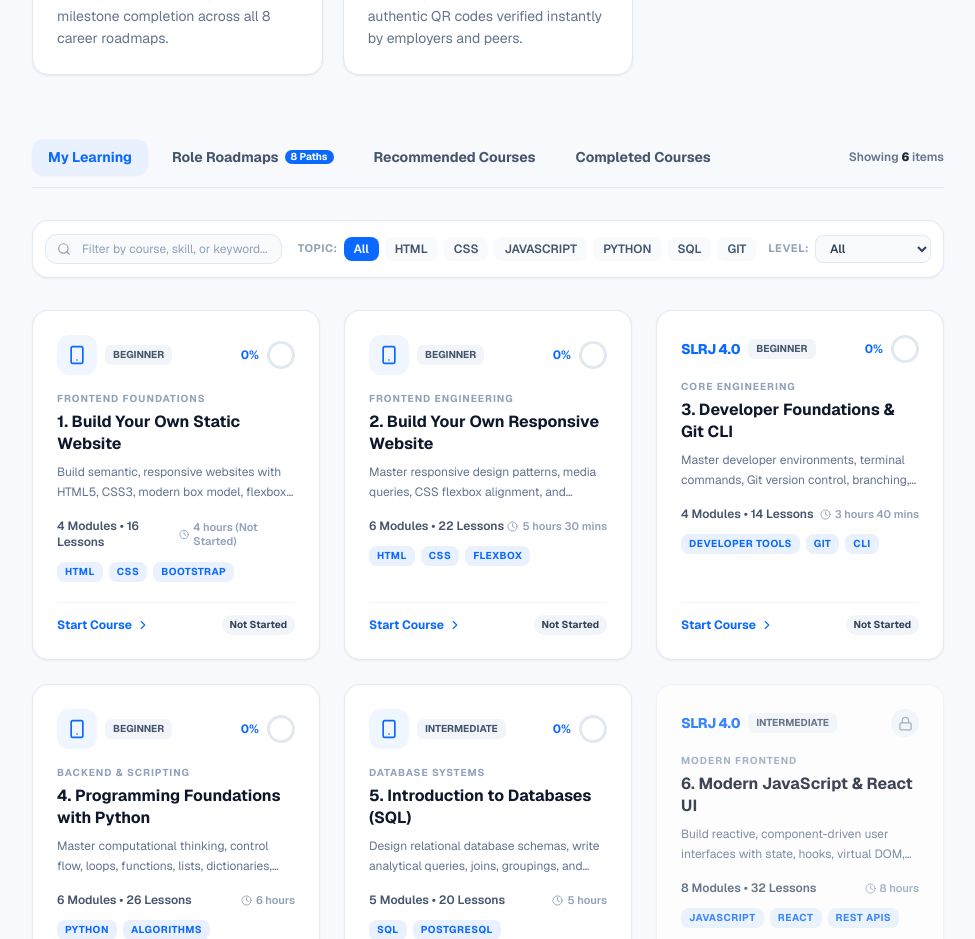
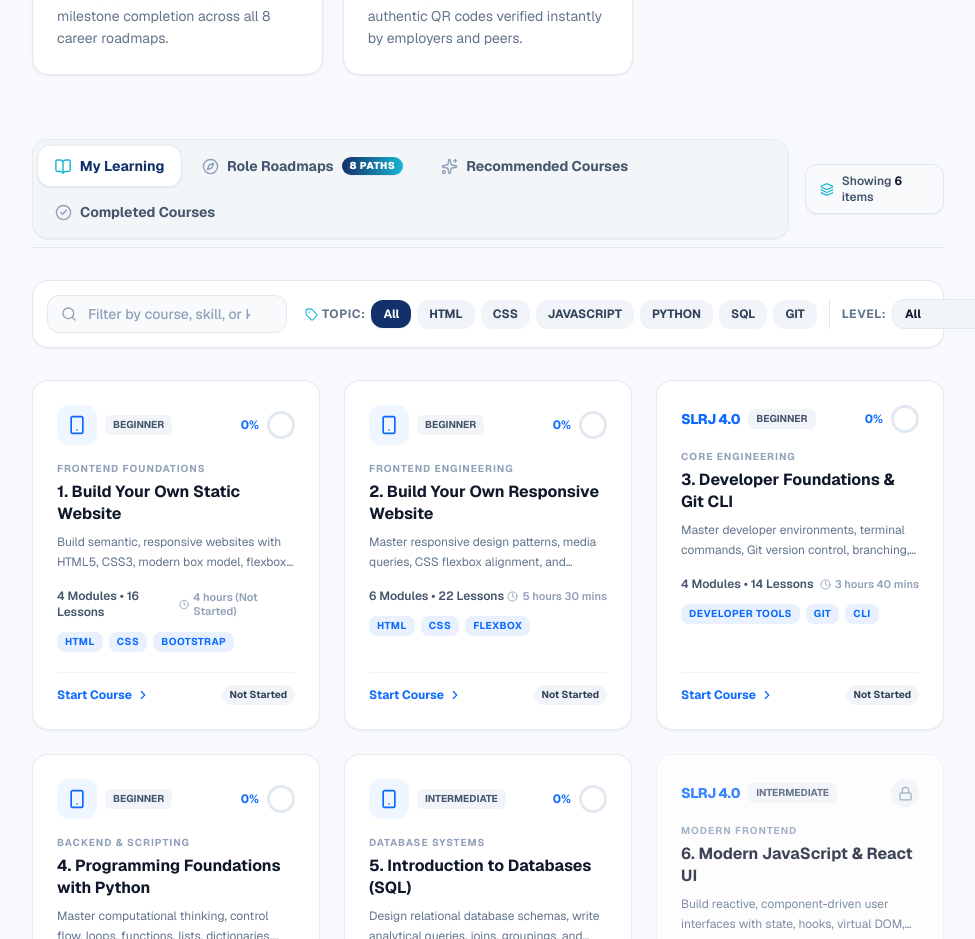
Before and after one commit to slrjdigital-ai/SLRJ-LEARN, a Next.js app: page / in a window 1280 px wide. Shown: the part 2700-3639 px from the top of the page, without its empty margins (296-1271 px from the left). Built offline with nearby package versions, Linux system fonts and the light colour scheme.

Commit message:
feat: make learning paths tab navigation and filter bar modern and attractive

```diff
--- a/components/learning-paths/LearningPathDashboard.tsx
+++ b/components/learning-paths/LearningPathDashboard.tsx
@@ -24,6 +24,10 @@ import {
   Lock,
   Play,
   RotateCcw,
+  Compass,
+  Tag,
+  ChevronDown,
+  X,
 } from "lucide-react";
 
 export interface GrowthCourse {
@@ -197,107 +201,154 @@ export default function LearningPathDashboard() {
 
   return (
     <div className="space-y-8">
-      {/* ─── Top Tabs: 4-Way Split ─── */}
-      <div className="flex flex-col lg:flex-row lg:items-center justify-between gap-4 pb-3 border-b border-slate-200">
-        <div className="flex flex-wrap items-center gap-2">
+      {/* ─── Top Tabs: Modern Elevated Segmented Navigation ─── */}
+      <div className="flex flex-col lg:flex-row lg:items-center justify-between gap-4 pb-2 border-b border-slate-200">
+        <div className="p-1.5 bg-slate-100/90 border border-slate-200/90 rounded-2xl inline-flex flex-wrap items-center gap-1.5 shadow-2xs">
+          {/* Tab 1: My Learning */}
           <button
             onClick={() => setActiveTab("my_learning")}
-            className={`px-4 py-2 rounded-xl text-xs sm:text-sm font-bold transition-all cursor-pointer ${
+            className={`flex items-center gap-2 px-4 py-2.5 rounded-xl text-sm font-bold transition-all cursor-pointer ${
               activeTab === "my_learning"
-                ? "bg-[#e8f1fd] text-[#0b69ff] shadow-xs"
-                : "text-slate-600 hover:text-slate-900 hover:bg-slate-50"
+                ? "bg-white text-[#12316B] shadow-sm ring-1 ring-slate-200/80 scale-[1.01]"
+                : "text-slate-600 hover:text-slate-900 hover:bg-white/70"
             }`}
           >
-            My Learning
+            <BookOpen
+              size={17}
+              className={activeTab === "my_learning" ? "text-[#18B6D2]" : "text-slate-400"}
+            />
+            <span>My Learning</span>
           </button>
 
+          {/* Tab 2: Role Roadmaps */}
           <button
             onClick={() => setActiveTab("role_roadmaps")}
-            className={`px-4 py-2 rounded-xl text-xs sm:text-sm font-bold transition-all cursor-pointer flex items-center gap-1.5 ${
+            className={`flex items-center gap-2 px-4 py-2.5 rounded-xl text-sm font-bold transition-all cursor-pointer ${
               activeTab === "role_roadmaps"
-                ? "bg-[#e8f1fd] text-[#0b69ff] shadow-xs"
-                : "text-slate-600 hover:text-slate-900 hover:bg-slate-50"
+                ? "bg-white text-[#12316B] shadow-sm ring-1 ring-slate-200/80 scale-[1.01]"
+                : "text-slate-600 hover:text-slate-900 hover:bg-white/70"
             }`}
           >
+            <Compass
+              size={17}
+              className={activeTab === "role_roadmaps" ? "text-[#12316B]" : "text-slate-400"}
+            />
             <span>Role Roadmaps</span>
-            <span className="text-[10px] px-1.5 py-0.2 rounded-full bg-[#0b69ff] text-white font-mono">
+            <span className="text-[10px] font-black px-2 py-0.5 rounded-full bg-gradient-to-r from-[#12316B] to-[#18B6D2] text-white uppercase tracking-wider shadow-2xs">
               8 Paths
             </span>
           </button>
 
+          {/* Tab 3: Recommended Courses */}
           <button
             onClick={() => setActiveTab("recommended")}
-            className={`px-4 py-2 rounded-xl text-xs sm:text-sm font-bold transition-all cursor-pointer ${
+            className={`flex items-center gap-2 px-4 py-2.5 rounded-xl text-sm font-bold transition-all cursor-pointer ${
               activeTab === "recommended"
-                ? "bg-[#e8f1fd] text-[#0b69ff] shadow-xs"
-                : "text-slate-600 hover:text-slate-900 hover:bg-slate-50"
+                ? "bg-white text-[#12316B] shadow-sm ring-1 ring-slate-200/80 scale-[1.01]"
+                : "text-slate-600 hover:text-slate-900 hover:bg-white/70"
             }`}
           >
-            Recommended Courses
+            <Sparkles
+              size={17}
+              className={activeTab === "recommended" ? "text-amber-500" : "text-slate-400"}
+            />
+            <span>Recommended Courses</span>
           </button>
 
+          {/* Tab 4: Completed Courses */}
           <button
             onClick={() => setActiveTab("completed")}
-            className={`px-4 py-2 rounded-xl text-xs sm:text-sm font-bold transition-all cursor-pointer ${
+            className={`flex items-center gap-2 px-4 py-2.5 rounded-xl text-sm font-bold transition-all cursor-pointer ${
               activeTab === "completed"
-                ? "bg-[#e8f1fd] text-[#0b69ff] shadow-xs"
-                : "text-slate-600 hover:text-slate-900 hover:bg-slate-50"
+                ? "bg-white text-[#12316B] shadow-sm ring-1 ring-slate-200/80 scale-[1.01]"
+                : "text-slate-600 hover:text-slate-900 hover:bg-white/70"
             }`}
           >
-            Completed Courses
+            <CheckCircle2
+              size={17}
+              className={activeTab === "completed" ? "text-emerald-500" : "text-slate-400"}
+            />
+            <span>Completed Courses</span>
           </button>
         </div>
 
-        <div className="text-xs text-slate-500 font-semibold">
-          Showing <strong className="text-slate-800">{activeTab === "role_roadmaps" ? ROADMAP_TRACKS.length : filteredCourses.length}</strong> items
+        {/* Counter Badge */}
+        <div className="flex items-center gap-2 px-3.5 py-2 rounded-xl bg-slate-50 border border-slate-200 text-xs font-semibold text-slate-600 self-start lg:self-auto shadow-2xs">
+          <Layers size={15} className="text-[#18B6D2]" />
+          <span>
+            Showing <strong className="text-slate-900 font-bold">{activeTab === "role_roadmaps" ? ROADMAP_TRACKS.length : filteredCourses.length}</strong> items
+          </span>
         </div>
       </div>
 
       {/* ─── Search & Filter Bar (for course tabs) ─── */}
       {activeTab !== "role_roadmaps" && (
-        <div className="flex flex-col sm:flex-row items-stretch sm:items-center justify-between gap-3 p-3 rounded-2xl bg-white border border-slate-200/90 shadow-xs">
+        <div className="flex flex-col xl:flex-row items-stretch xl:items-center justify-between gap-3.5 p-3.5 rounded-2xl bg-white border border-slate-200 shadow-xs">
           {/* Search Box */}
-          <div className="relative flex-1">
-            <Search size={14} className="absolute left-3 top-1/2 -translate-y-1/2 text-slate-400" />
+          <div className="relative flex-1 min-w-[240px]">
+            <Search size={16} className="absolute left-3.5 top-1/2 -translate-y-1/2 text-slate-400" />
             <input
               type="text"
               value={searchQuery}
               onChange={(e) => setSearchQuery(e.target.value)}
               placeholder="Filter by course, skill, or keyword..."
-              className="w-full pl-9 pr-3 py-1.5 bg-slate-50 border border-slate-200 rounded-xl text-xs text-slate-800 placeholder-slate-400 focus:outline-none focus:border-[#0b69ff]"
+              className="w-full pl-10 pr-9 py-2 bg-slate-50 hover:bg-slate-100/70 focus:bg-white border border-slate-200 rounded-xl text-sm text-slate-900 placeholder-slate-400 focus:outline-none focus:border-[#18B6D2] focus:ring-2 focus:ring-[#18B6D2]/20 transition-all font-medium"
             />
+            {searchQuery && (
+              <button
+                onClick={() => setSearchQuery("")}
+                className="absolute right-3 top-1/2 -translate-y-1/2 text-slate-400 hover:text-slate-700 p-0.5 rounded-md hover:bg-slate-200 transition-colors cursor-pointer"
+                title="Clear search"
+              >
+                <X size={14} />
+              </button>
+            )}
           </div>
 
-          {/* Topic Pills */}
-          <div className="flex items-center gap-1.5 overflow-x-auto no-scrollbar py-1">
-            <span className="text-[11px] font-bold text-slate-400 uppercase tracking-wider pl-1">Topic:</span>
-            {topicsList.map((top) => (
+          {/* Controls Right Group */}
+          <div className="flex flex-wrap sm:flex-nowrap items-center gap-3">
+            {/* Topic Filter Pills */}
+            <div className="flex items-center gap-1.5 overflow-x-auto no-scrollbar py-0.5">
+              <span className="flex items-center gap-1 text-xs font-bold text-slate-500 uppercase tracking-wider pl-1 flex-shrink-0">
+                <Tag size={13} className="text-[#18B6D2]" />
+                Topic:
+              </span>
+              <div className="flex items-center gap-1.5">
+                {topicsList.map((top) => {
+                  const isActive = selectedTopic === top;
+                  return (
                     <button
                       key={top}
                       onClick={() => setSelectedTopic(top)}
-                className={`px-2.5 py-1 rounded-lg text-xs font-semibold transition-all cursor-pointer ${
-                  selectedTopic === top
-                    ? "bg-[#0b69ff] text-white"
-                    : "bg-slate-50 text-slate-600 hover:bg-slate-100"
+                      className={`px-3 py-1.5 rounded-xl text-xs font-bold transition-all cursor-pointer whitespace-nowrap shadow-2xs ${
+                        isActive
+                          ? "bg-[#12316B] text-white shadow-xs"
+                          : "bg-slate-100 text-slate-700 hover:bg-slate-200 hover:text-slate-950"
                       }`}
                     >
                       {top}
                     </button>
-            ))}
+                  );
+                })}
+              </div>
             </div>
 
-          {/* Level Filter */}
-          <div className="flex items-center gap-1.5">
-            <span className="text-[11px] font-bold text-slate-400 uppercase tracking-wider">Level:</span>
+            {/* Level Filter Dropdown */}
+            <div className="flex items-center gap-1.5 flex-shrink-0 border-l border-slate-200 pl-3">
+              <span className="text-xs font-bold text-slate-500 uppercase tracking-wider">Level:</span>
+              <div className="relative">
                 <select
                   value={selectedLevel}
                   onChange={(e) => setSelectedLevel(e.target.value)}
-              className="px-2.5 py-1 bg-slate-50 border border-slate-200 rounded-lg text-xs text-slate-700 font-semibold focus:outline-none"
+                  className="appearance-none pl-3 pr-8 py-1.5 bg-slate-100 hover:bg-slate-200 border border-slate-200 rounded-xl text-xs text-slate-900 font-bold focus:outline-none focus:ring-2 focus:ring-[#18B6D2]/20 cursor-pointer transition-colors"
                 >
                   {levelsList.map((lvl) => (
                     <option key={lvl} value={lvl}>{lvl}</option>
                   ))}
                 </select>
+                <ChevronDown size={14} className="absolute right-2.5 top-1/2 -translate-y-1/2 text-slate-500 pointer-events-none" />
+              </div>
+            </div>
           </div>
         </div>
       )}
```
Lines whose indentation alone changed are shown as unchanged.
